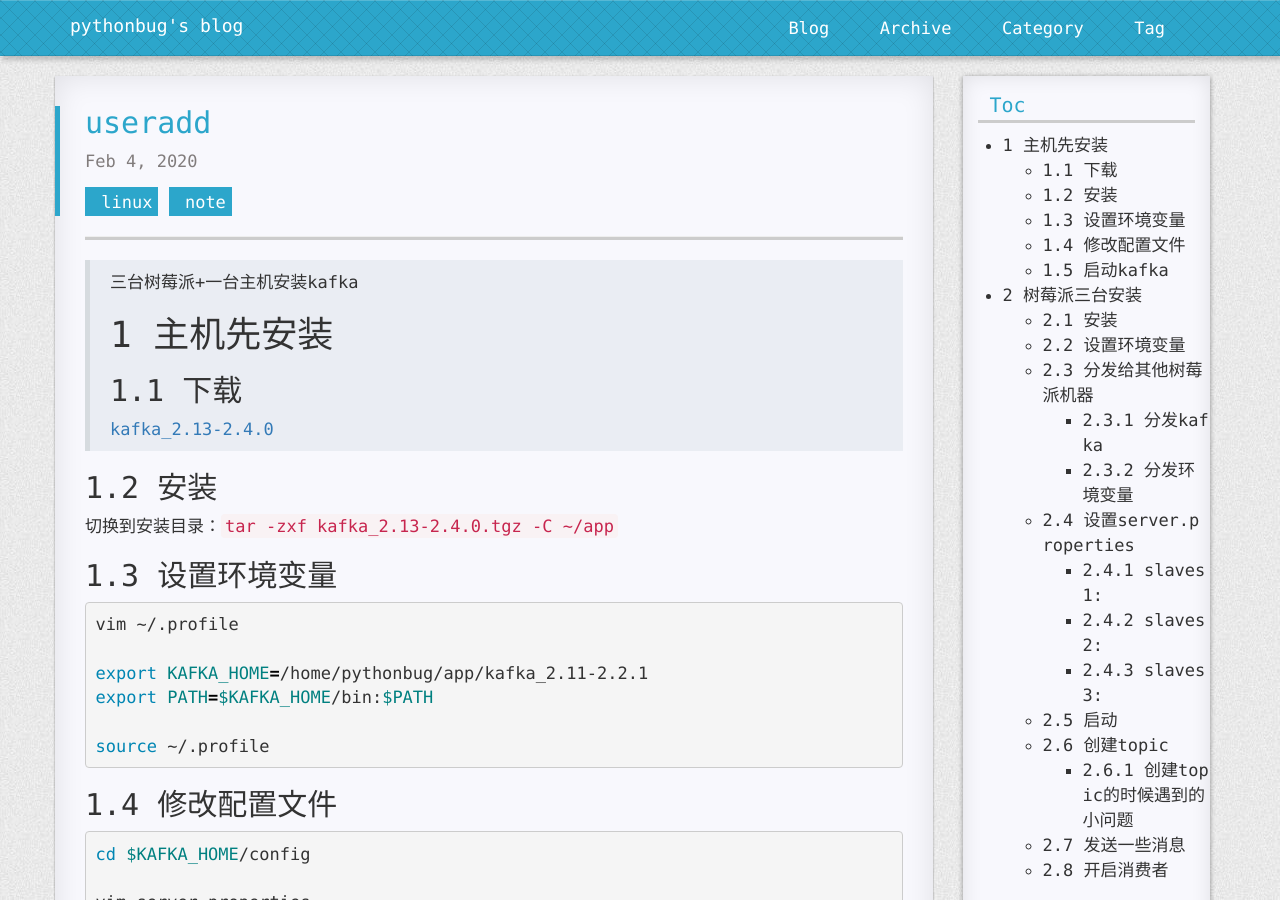
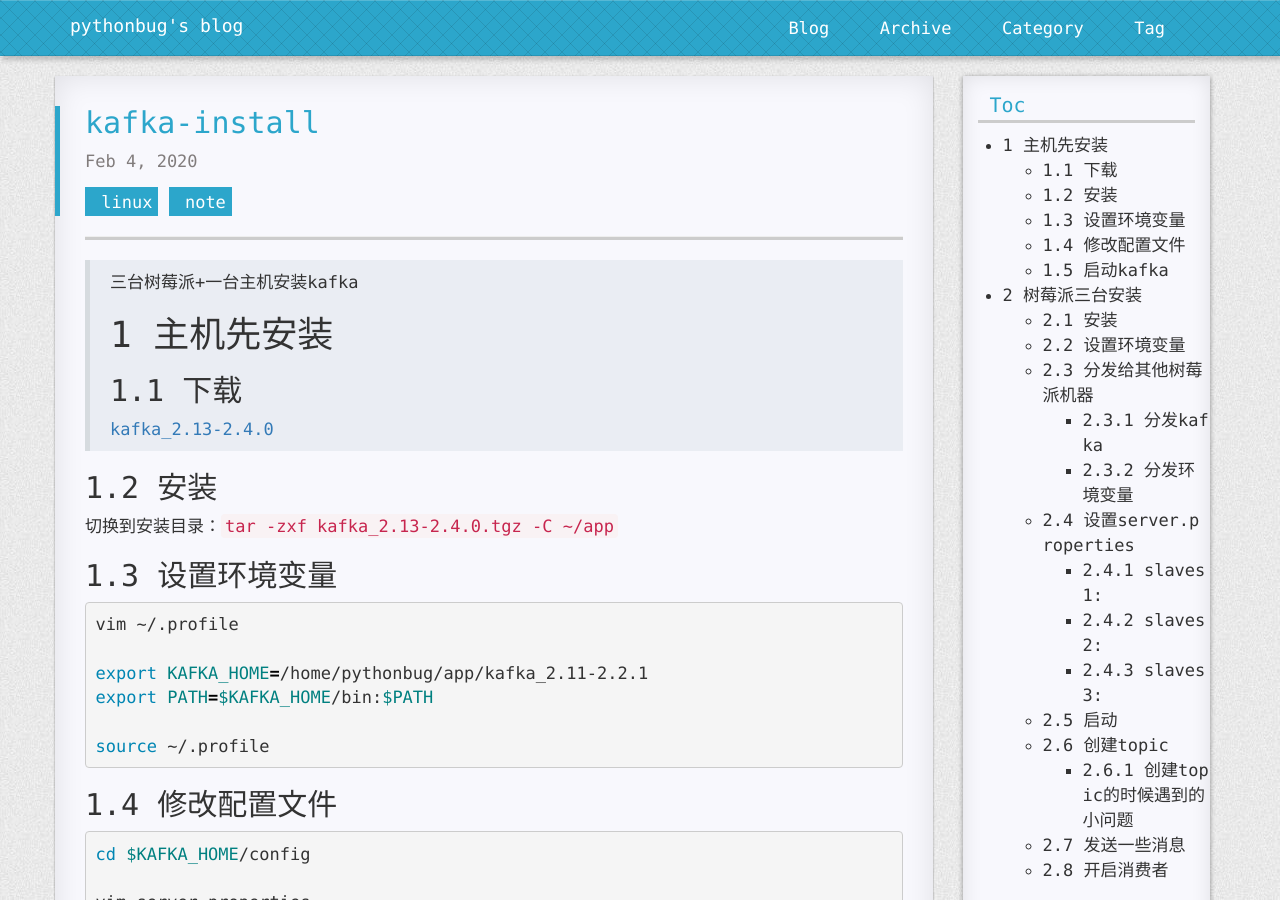
Before and after one commit to pythonbug/pythonbug.github.io, a Jekyll site: the page built from _posts/2020-02-04-kafka-install.md, in a window 1280 px wide and 900 px high. Built offline with Jekyll 4.4.1, drawn with Linux system fonts in a browser that asks for light colours; nearby versions of some CDN libraries; comment, search, counter and statistics services are not loaded; a style sheet for code colours, icons or effects is not loaded.

Commit message:
修改文件标题

```diff
--- a/_posts/2020-02-04-kafka-install.md
+++ b/_posts/2020-02-04-kafka-install.md
@@ -1,6 +1,6 @@
 ---
 layout: post
-title: useradd
+title: kafka-install
 tags: note
 categories: linux
 published: true
```
